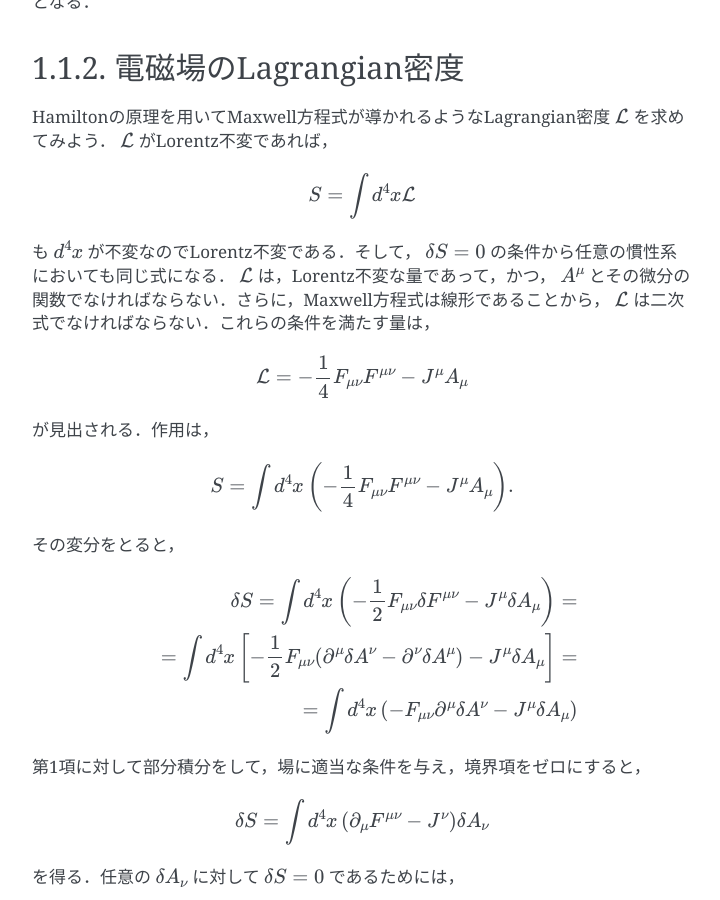
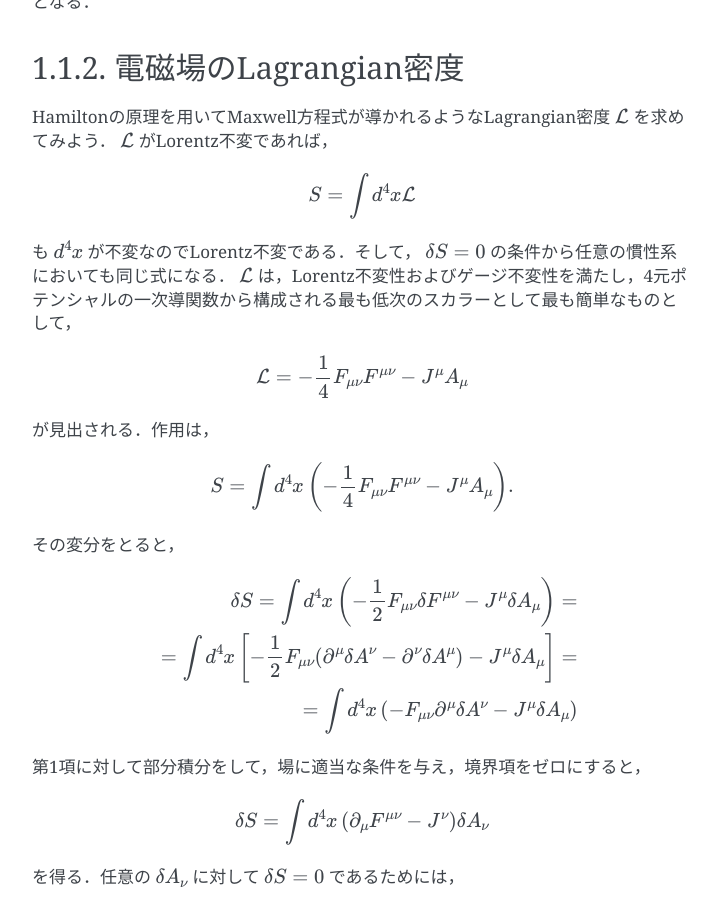
Before and after one commit to sql-hkr/iris, a Sphinx documentation site: the page built from source/sm/em.rst, in a window 1280 px wide and 900 px high, scrolled down 1379 px. Shown: the whole window, without its empty margins (388-1108 px from the left). Built offline with Sphinx 7.4.7, drawn with Linux system fonts in a browser that asks for light colours.

Commit message:
docs: update em.rst

```diff
--- a/source/sm/em.rst
+++ b/source/sm/em.rst
@@ -89,7 +89,7 @@ Hamiltonの原理を用いてMaxwell方程式が導かれるようなLagrangian
 
     S = \int d^4x \mathcal{L}
 
-も :math:`d^4x` が不変なのでLorentz不変である．そして， :math:`\delta S=0` の条件から任意の慣性系においても同じ式になる． :math:`\mathcal{L}` は，Lorentz不変な量であって，かつ， :math:`A^\mu` とその微分の関数でなければならない．さらに，Maxwell方程式は線形であることから， :math:`\mathcal{L}` は二次式でなければならない．これらの条件を満たす量は，
+も :math:`d^4x` が不変なのでLorentz不変である．そして， :math:`\delta S=0` の条件から任意の慣性系においても同じ式になる． :math:`\mathcal{L}` は，Lorentz不変性およびゲージ不変性を満たし，4元ポテンシャルの一次導関数から構成される最も低次のスカラーとして最も簡単なものとして，
 
 .. math::
 
```
